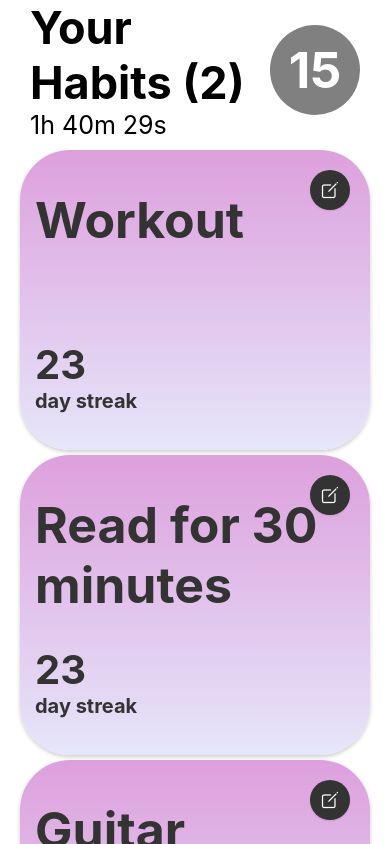
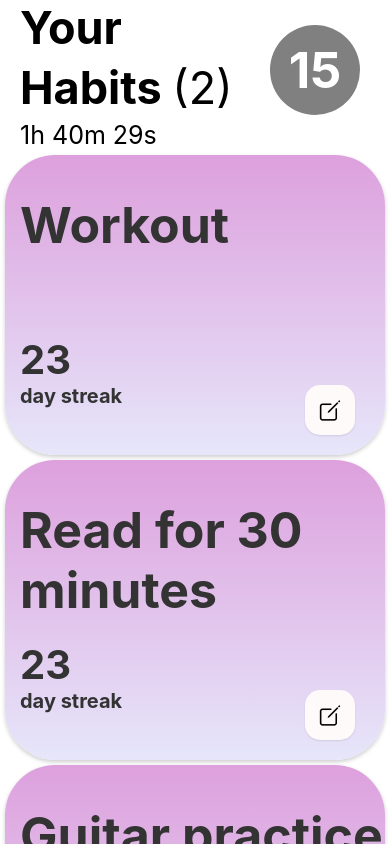
Before and after one commit to rafaredei/react-native-habitTracker, a React Native app: screen / in a window 390 px wide. Built offline with nearby package versions, Linux system fonts and the light colour scheme.

Commit message:
screen size issue fixed

```diff
--- a/App.tsx
+++ b/App.tsx
@@ -9,12 +9,13 @@ export default function App() {
   const [minutes, setMinutes] = useState(0);
   const [seconds, setSeconds] = useState(0);
   const [data, setData] = useState([
-    { type: 'header', key: 'habits', count: 4, id: '0' }, // Removed separate 'your' item
-    { type: 'time', hours: 0, minutes: 0, seconds: 0, id: '1' },
-    { type: 'habit', key: 'Workout', id: '2', completed: false },
-    { type: 'habit', key: 'Read for 30 minutes', id: '3', completed: false },
-    { type: 'habit', key: 'Guitar practice', id: '4', completed: false },
-    { type: 'create', id: '5' },
+    { type: 'header', key: 'your', id: '0' },
+    { type: 'header', key: 'habits', count: 4, id: '1' },
+    { type: 'time', hours: 0, minutes: 0, seconds: 0, id: '2' },
+    { type: 'habit', key: 'Workout', id: '3', completed: false },
+    { type: 'habit', key: 'Read for 30 minutes', id: '4', completed: false },
+    { type: 'habit', key: 'Guitar practice', id: '5', completed: false },
+    { type: 'create', id: '6' },
   ]);
 
   useEffect(() => {
@@ -50,26 +51,27 @@ export default function App() {
   };
 
   const renderItem = ({ item }) => {
-    if (item.type === 'header' && item.key === 'habits') {
+    if (item.type === 'header' && item.key === 'your') {
+      return <Text style={styles.text}>Your</Text>;
+    } else if (item.type === 'header' && item.key === 'habits') {
       return (
         <View style={styles.headerContainer}>
-          <View style={styles.headerLeft}>
-            <Text style={styles.text}>Your</Text>
-            <Text style={styles.text}>Habits ({item.count - 2})</Text>
-            <Text style={styles.bedtimeText}>{item.hours || data.find(i => i.type === 'time').hours}h {item.minutes || data.find(i => i.type === 'time').minutes}m {item.seconds || data.find(i => i.type === 'time').seconds}s</Text>
-          </View>
+          <Text style={styles.text}>
+            <Text style={{ fontWeight: 'bold' }}>Habits </Text>
+            <Text style={{ fontWeight: 'normal' }}>({item.count - 2})</Text>
+          </Text>
           <View style={styles.streakBubble}>
             <Text style={styles.streakText}>15</Text>
           </View>
         </View>
       );
     } else if (item.type === 'time') {
-      return null; // Handled in habits header
+      return <Text style={styles.bedtimeText}>{item.hours}h {item.minutes}m {item.seconds}s</Text>;
     } else if (item.type === 'habit') {
       return (
         <TouchableOpacity onPress={() => toggleCompletion(item.id)} activeOpacity={0.8}>
           <LinearGradient
-            colors={item.completed ? ['#98FB98', '#90EE90'] : ['#DDA0DD', '#E6E6FA']}
+            colors={item.completed ? ['#98FB98', '#90EE90'] : ['#DDA0DD', '#E6E6FA']} // Green for completed, plum for incomplete
             style={styles.cardContainer}
           >
             <View style={styles.habitTextContainer}>
@@ -81,7 +83,7 @@ export default function App() {
             </View>
             <View style={styles.editButtonContainer}>
               <TouchableOpacity style={styles.editButton} onPress={() => alert('Edit ' + item.key)}>
-                <Icon name="create-outline" size={20} color="white" />
+                <Icon name="create-outline" size={25} color="black" />
               </TouchableOpacity>
             </View>
           </LinearGradient>
@@ -91,7 +93,7 @@ export default function App() {
       return (
         <View style={styles.createButtonContainer}>
           <TouchableOpacity style={styles.createButton} onPress={() => alert('Create new habit')}>
-            <Icon name="add-outline" size={50} color="black" />
+            <Icon name="add-outline" size={40} color="black" />
           </TouchableOpacity>
         </View>
       );
@@ -105,7 +107,7 @@ export default function App() {
 
   return (
     <SafeAreaProvider>
-      <SafeAreaView edges={['top', 'bottom']} style={styles.safeArea}>
+      <SafeAreaView edges={['top']} style={styles.safeArea}>
         <FlatList
           data={data}
           keyExtractor={(item) => item.id}
@@ -127,7 +129,7 @@ const styles = StyleSheet.create({
     backgroundColor: 'rgb(255, 255, 255)',
   },
   contentContainer: {
-    paddingHorizontal: 20,
+    paddingLeft: 20,
     paddingBottom: 0,
   },
   text: {
@@ -141,9 +143,10 @@ const styles = StyleSheet.create({
     fontSize: 25,
   },
   cardContainer: {
-    width: Dimensions.get('window').width - 40,
+    width: 380,
     height: 300,
     borderRadius: 50,
+    marginLeft: -15,
     elevation: 5,
     shadowColor: '#000',
     shadowOffset: { width: 0, height: 2 },
@@ -161,17 +164,12 @@ const styles = StyleSheet.create({
     height: 5,
   },
   headerContainer: {
-    width: Dimensions.get('window').width - 40,
-    paddingHorizontal: 10,
-    flexDirection: 'row',
-    justifyContent: 'space-between',
-    alignItems: 'center',
-  },
-  headerLeft: {
-    flexDirection: 'column',
-    alignItems: 'flex-start',
+    position: 'relative',
   },
   streakBubble: {
+    position: 'absolute',
+    right: 30,
+    bottom: 0,
     backgroundColor: 'grey',
     borderRadius: 45,
     width: 90,
@@ -186,22 +184,21 @@ const styles = StyleSheet.create({
   },
   habitTextContainer: {
     paddingTop: 40,
-    width: 300,
   },
   streakTextContainer: {
     position: 'absolute',
-    paddingTop: 190,
+    paddingTop: 180,
   },
   editButtonContainer: {
     position: 'absolute',
-    top: 20,
-    right: 20,
+    paddingLeft: 300,
+    paddingTop: 230,
   },
   editButton: {
-    width: 40,
-    height: 40,
-    borderRadius: 20,
-    backgroundColor: '#333',
+    width: 50,
+    height: 50,
+    borderRadius: 15,
+    backgroundColor: 'snow',
     justifyContent: 'center',
     alignItems: 'center',
     elevation: 3,
@@ -213,8 +210,8 @@ const styles = StyleSheet.create({
   createButtonContainer: {
     alignItems: 'center',
     width: '100%',
-    paddingHorizontal: 20,
     paddingBottom: 30,
+    paddingRight: 20,
     marginTop: -50,
   },
   createButton: {
```
